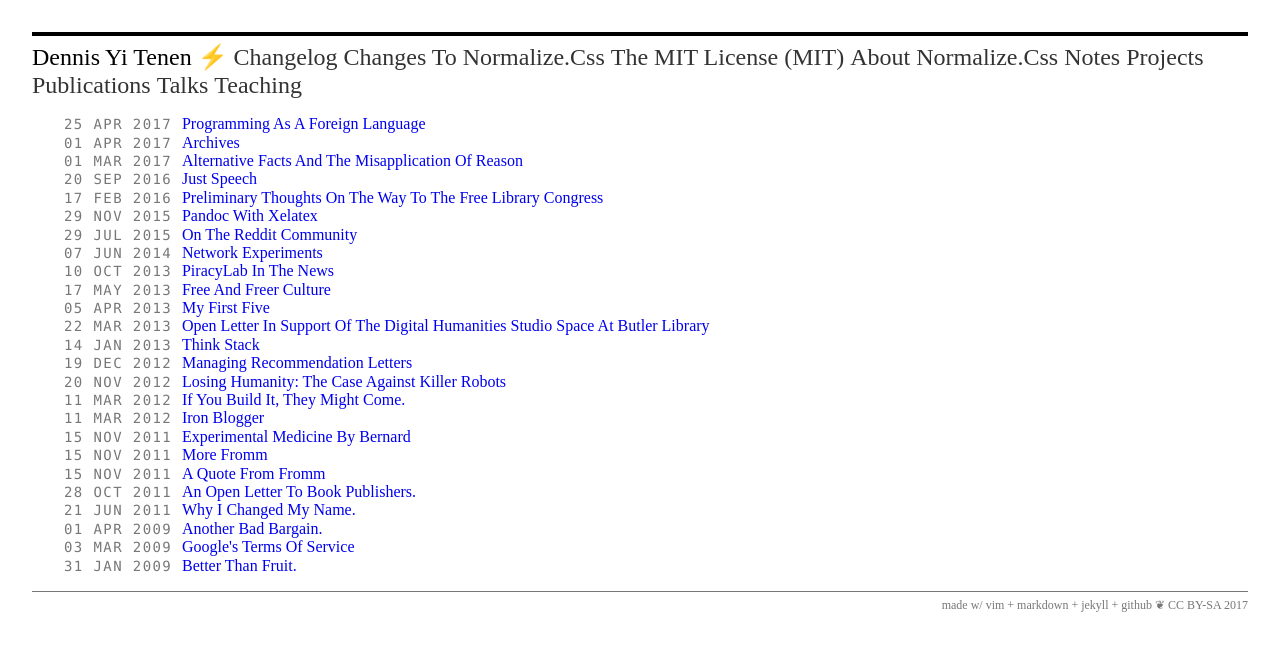
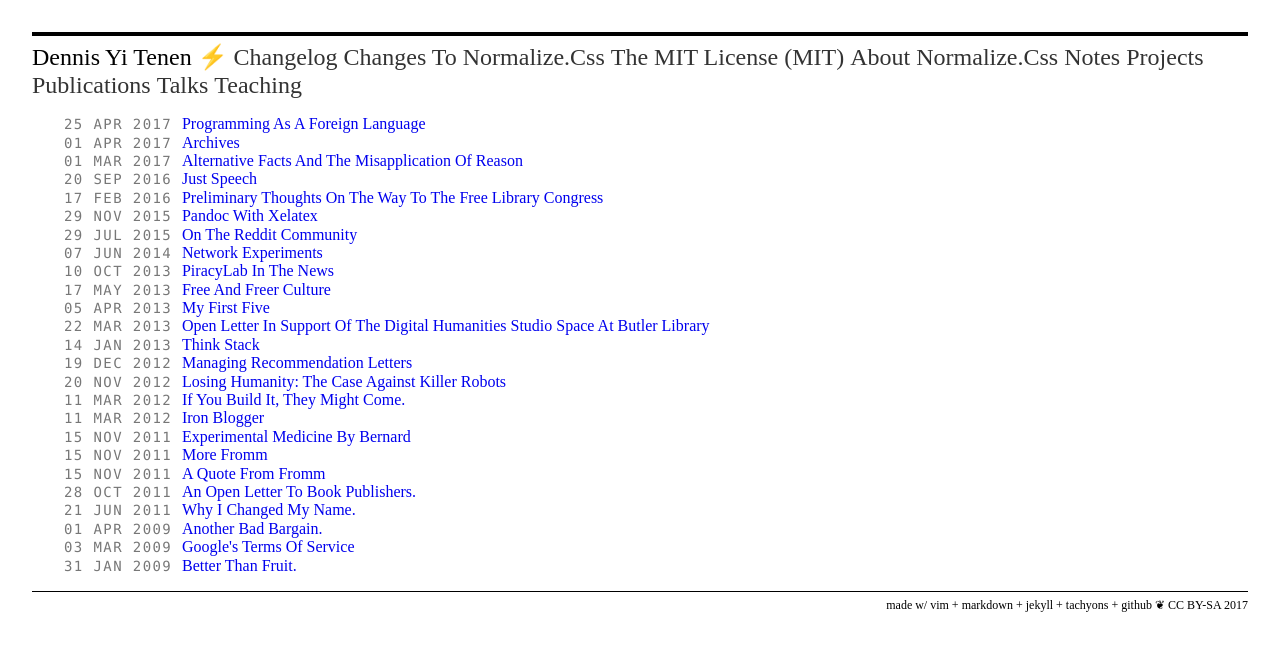
Before and after one commit to denten/denten.github.io, a Jekyll site: the page built from index.html, in a window 1280 px wide. Shown: the top 651 px of the page. Built offline with Jekyll 4.4.1, drawn with Linux system fonts in a browser that asks for light colours; nearby versions of some CDN libraries; library files that are not in the unit come from our copies; the list of posts is cut into pages by our own code.

Commit message:
update footer

```diff
--- a/_includes/footer.html
+++ b/_includes/footer.html
@@ -1,6 +1,6 @@
-    <div class="gray fl w-100 tr bt">
+    <div class="fl w-100 tr bt">
         <sub>
-            made w/ vim + markdown + jekyll + github ❦
+            made w/ vim + markdown + jekyll + tachyons + github ❦
             CC BY-SA {{ site.time | date: '%Y' }}
         </sub>
     </div>
```
